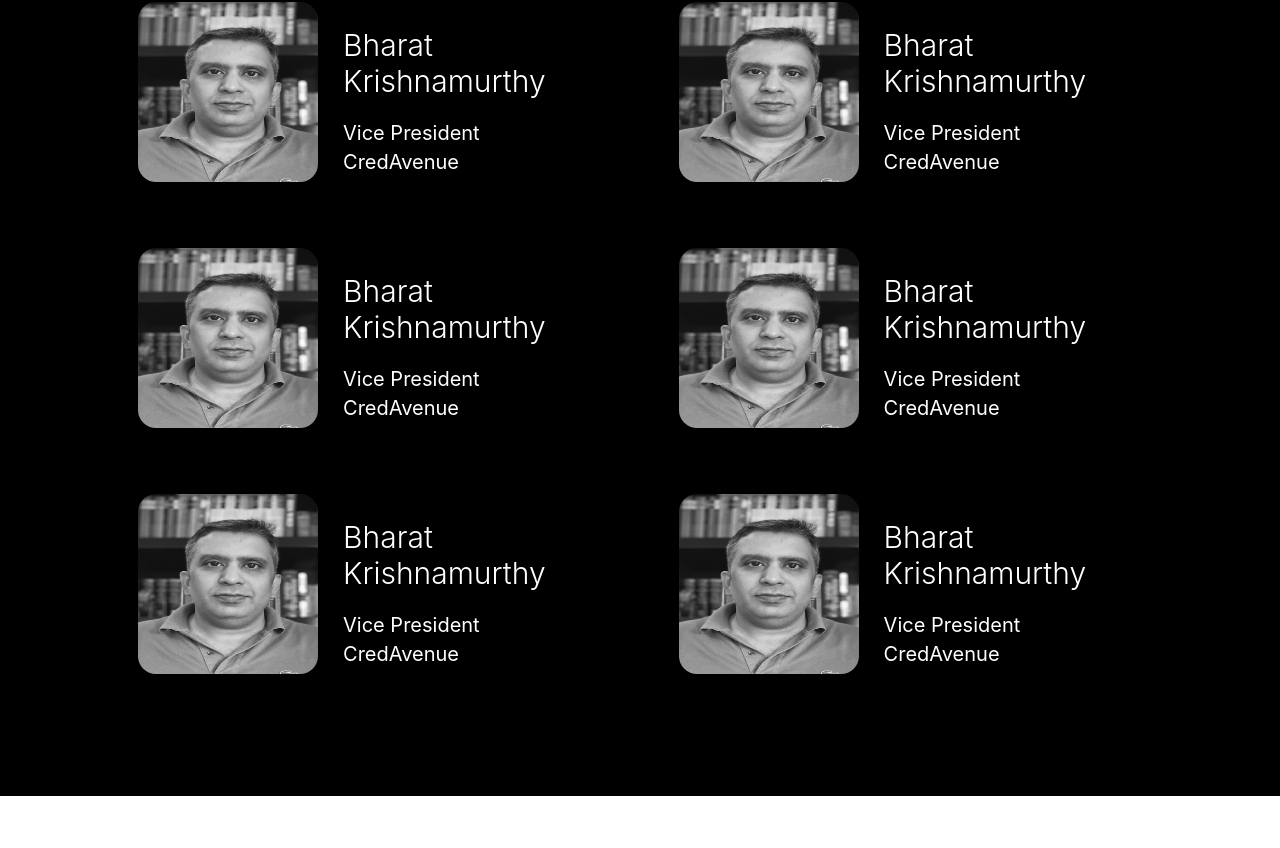
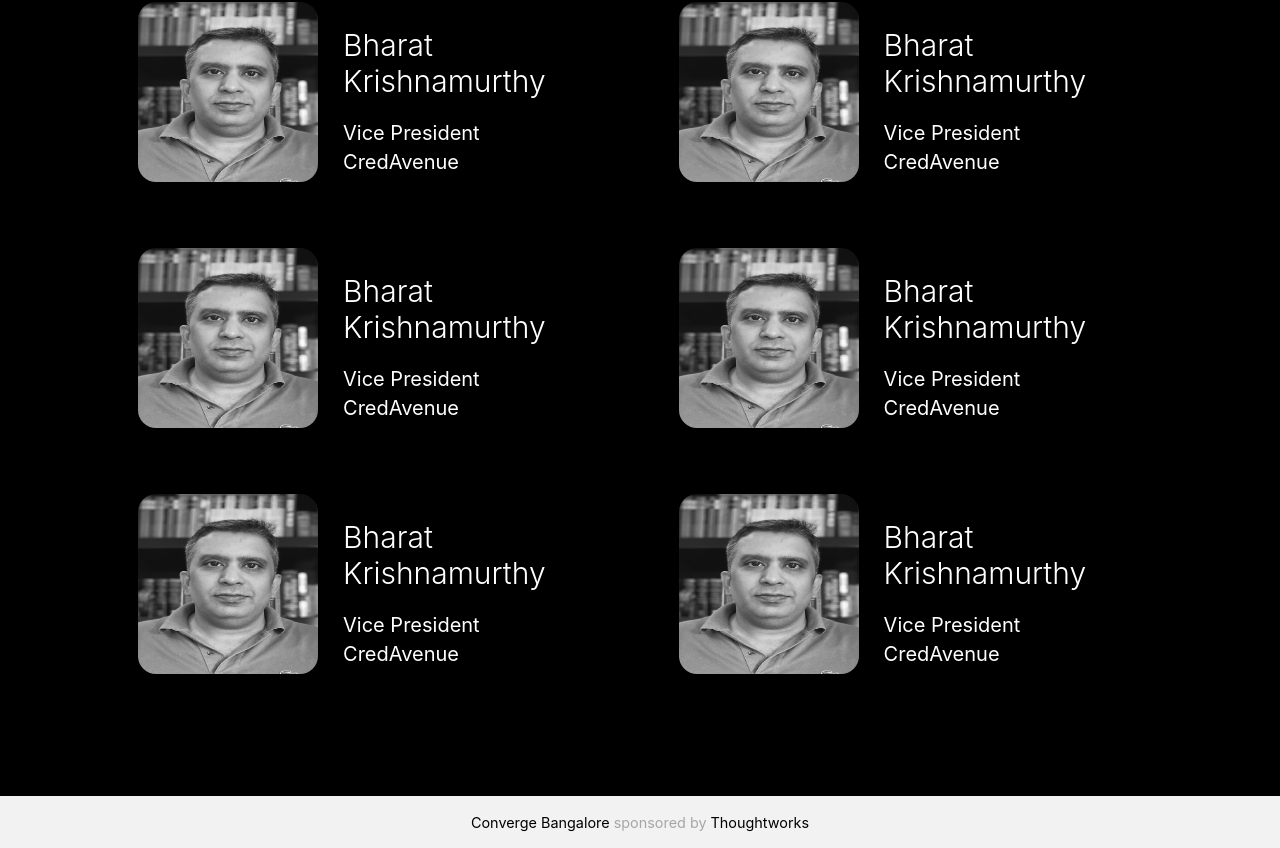
Before and after one commit to ThoughtWorks-Bangalore/Yottabyte, a React (Create React App) app: page / in a window 1280 px wide. Shown: the part 2714-3562 px from the top of the page. Before the commit the page ends 3510 px from the top, so only its background shows below. Built offline with nearby package versions, Linux system fonts and the light colour scheme.

Commit message:
[Ankit|Procheta|Roshni] Add. footer

```diff
--- /dev/null
+++ b/src/components/Footer.css
@@ -0,0 +1,29 @@
+.footer {
+    background-color: #f2f2f2;
+    color: #a6a6a6;
+    border-radius: 0;
+    margin-top: 0;
+    padding: 1em 0;
+
+}
+
+.footer_links, .text {
+    font-size: 0.9em;
+    font-family: "Inter", sans-serif;
+    display: inline;
+}
+
+.footer_links {
+    color: #003D4F;
+}
+
+.footer_links:link,
+.footer_links:visited,
+.footer_links:active {
+  text-decoration: none;
+  color: black;
+}
+
+.footer_links:hover {
+  text-decoration: none;
+}
--- /dev/null
+++ b/src/components/Footer.js
@@ -0,0 +1,15 @@
+import React from 'react';
+
+import "./Footer.css";
+
+
+
+export const Footer = () => {
+  return (
+    <div className="footer">
+        <a href="window.location.href=this" className="footer_links"> Converge Bangalore </a>
+        <p className="text"> sponsored by </p>
+        <a href="https://www.thoughtworks.com/" className="footer_links"> Thoughtworks </a>
+    </div>
+  )
+}
--- a/src/components/Home.js
+++ b/src/components/Home.js
@@ -5,6 +5,7 @@
 import "./Home.css";
 import { Agenda } from "./Agenda";
 import { Speakers } from "./Speakers";
+import { Footer } from "./Footer";
 
 export const Home = () => {
   return (
@@ -13,6 +14,7 @@
       <About />
       <Agenda />
       <Speakers />
+      <Footer />
     </div>
   );
 };
```
